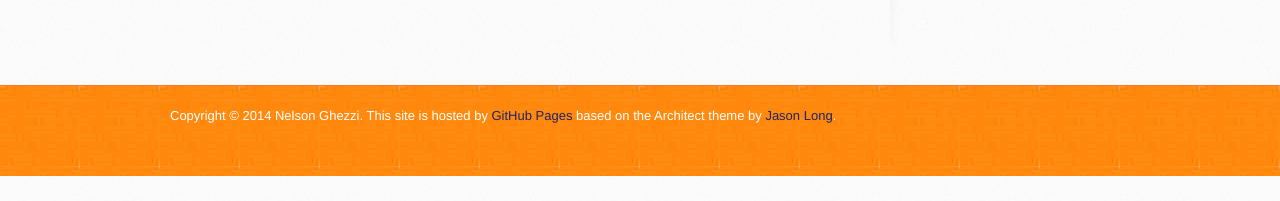
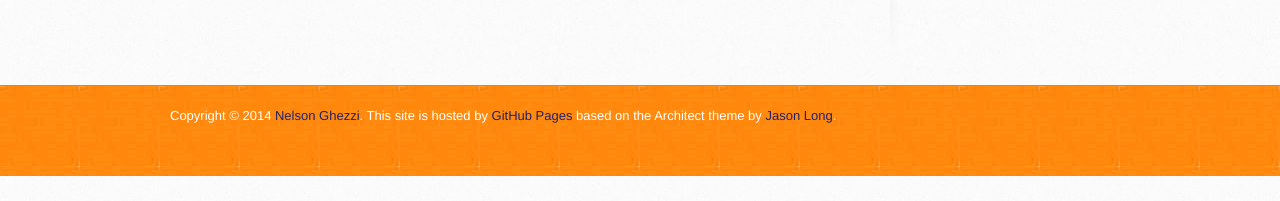
Before and after one commit to nelsonghezzi/nelsonghezzi.github.io, a Jekyll site: the page built from index.html, in a window 1280 px wide. Shown: the part 696-897 px from the top of the page. Built offline with Jekyll 4.4.1, drawn with Linux system fonts in a browser that asks for light colours; comment, search, counter and statistics services are not loaded.

Commit message:
Linked author in copyright note referencing About page

```diff
--- a/_layouts/master.html
+++ b/_layouts/master.html
@@ -66,7 +66,7 @@
 </div>
 <footer>
     <div class="inner">
-        <p>Copyright &copy; 2014 Nelson Ghezzi. This site is hosted by <a href="https://pages.github.com">GitHub Pages</a> based on the Architect theme
+        <p>Copyright &copy; 2014 <a title="About Nelson Ghezzi" rel="copyright" href="/about">Nelson Ghezzi</a>. This site is hosted by <a href="https://pages.github.com">GitHub Pages</a> based on the Architect theme
             by <a href="https://twitter.com/jasonlong">Jason Long</a>.</p>
     </div>
 </footer>
```
